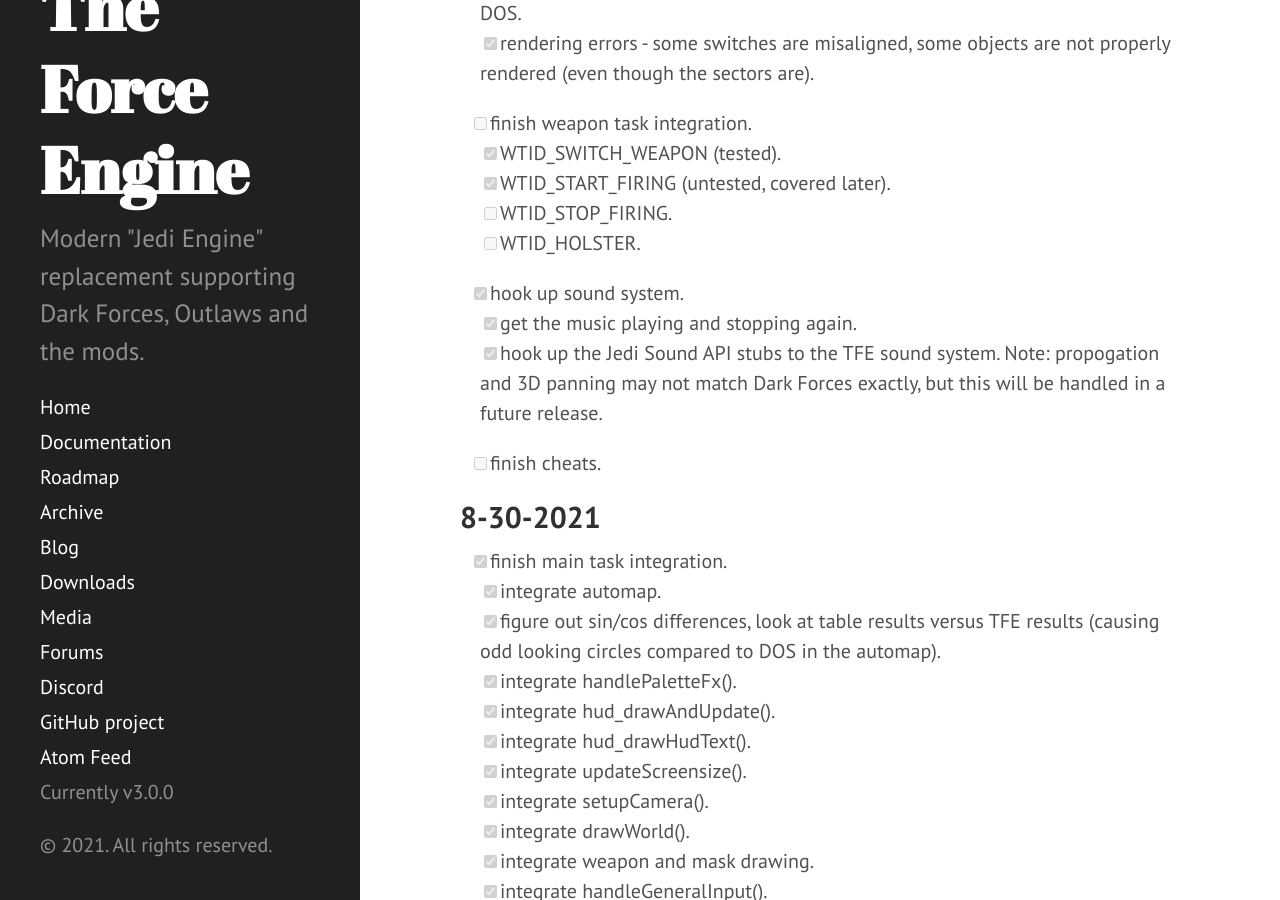
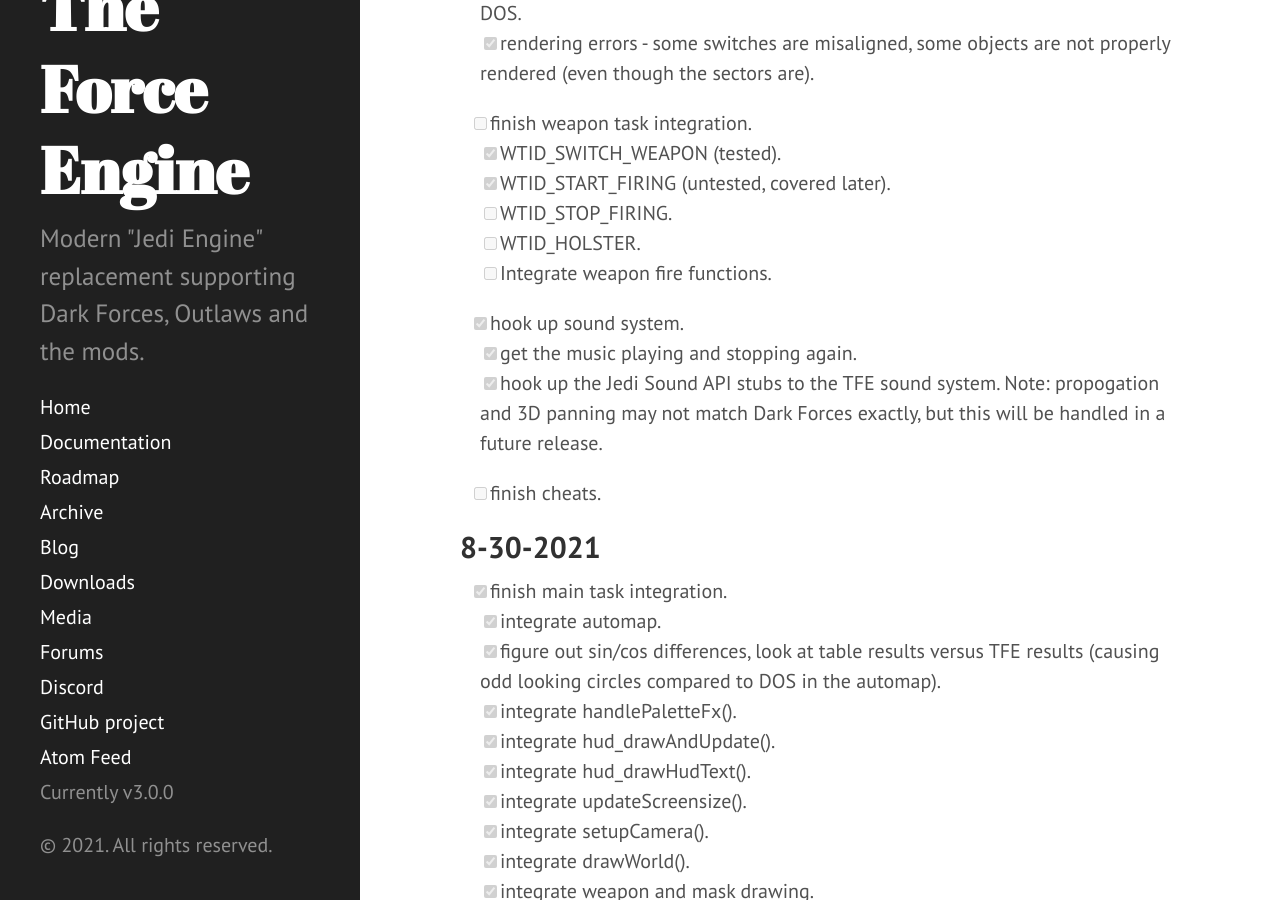
Before and after one commit to TheForceEngine/TheForceEngine.github.io, a Jekyll site: the page built from ProgressTracker.md, in a window 1280 px wide and 900 px high, scrolled down 676 px. Built offline with Jekyll 4.4.1, drawn with Linux system fonts in a browser that asks for light colours.

Commit message:
Update ProgressTracker.md

```diff
--- a/ProgressTracker.md
+++ b/ProgressTracker.md
@@ -22,6 +22,7 @@
   - [x] WTID_START_FIRING (untested, covered later).
   - [ ] WTID_STOP_FIRING.
   - [ ] WTID_HOLSTER.
+  - [ ] Integrate weapon fire functions.
 - [x] hook up sound system.
   - [x] get the music playing and stopping again.
   - [x] hook up the Jedi Sound API stubs to the TFE sound system. Note: propogation and 3D panning may not match Dark Forces exactly, but this will be handled in a future release.
```
